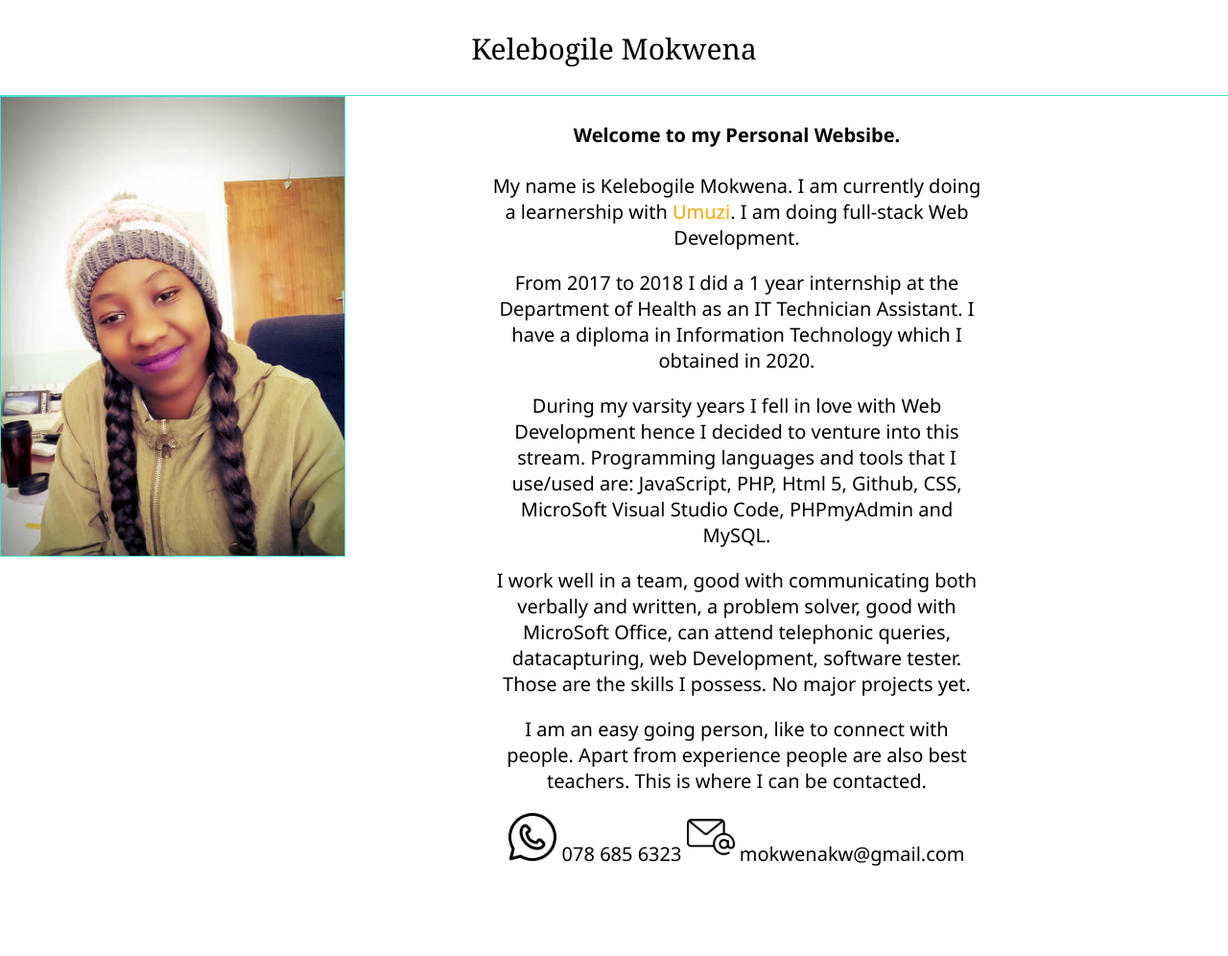
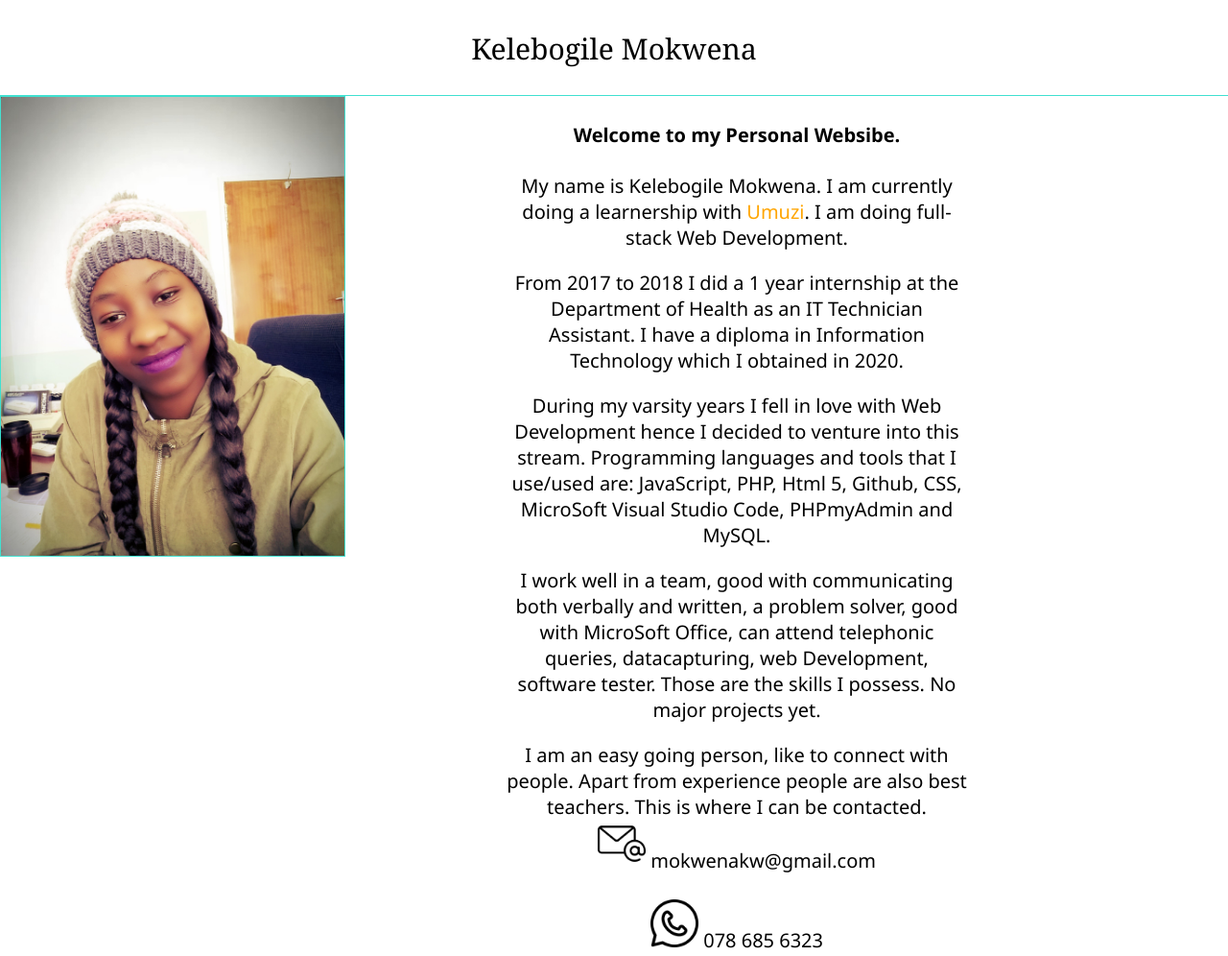
Before and after one commit to Kmokwena/kmokwena.github.io, a plain HTML site: page index.html in a window 1280 px wide. Shown: the top 996 px of the page at 96% size. Drawn offline with Linux system fonts and the light colour scheme.

Commit message:
used markup validator

```diff
--- a/index.html
+++ b/index.html
@@ -46,8 +46,15 @@
           I am an easy going person, like to connect with people. Apart from
           experience people are also best teachers. This is where I can be
           contacted.
-        </p>
-        <p>
+          <br />
+          <img
+            src="./Images/email.png"
+            alt="email adress"
+            width="50"
+            height="50"
+          />
+          mokwenakw@gmail.com <br />
+          <br />
           <img
             src="./Images/whatsapp.png"
             alt="phone number"
@@ -55,13 +62,6 @@
             height="50"
           />
           078 685 6323
-          <img
-            src="./Images/email.png"
-            alt="email adress"
-            width="50"
-            height="50"
-          />
-          mokwenakw@gmail.com
         </p>
       </section>
     </main>
--- a/style.css
+++ b/style.css
@@ -22,6 +22,7 @@
 
 p {
   text-align: center;
+  padding: 0 1rem;
 }
 
 .container {
```
